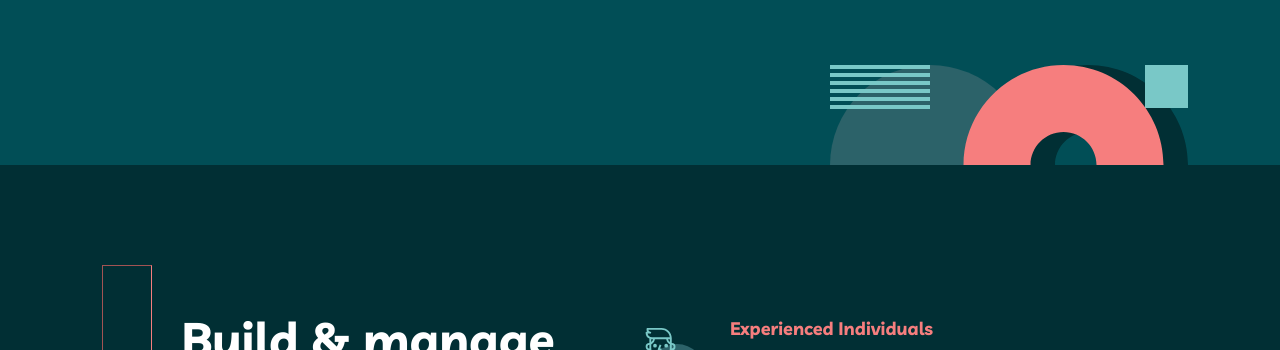
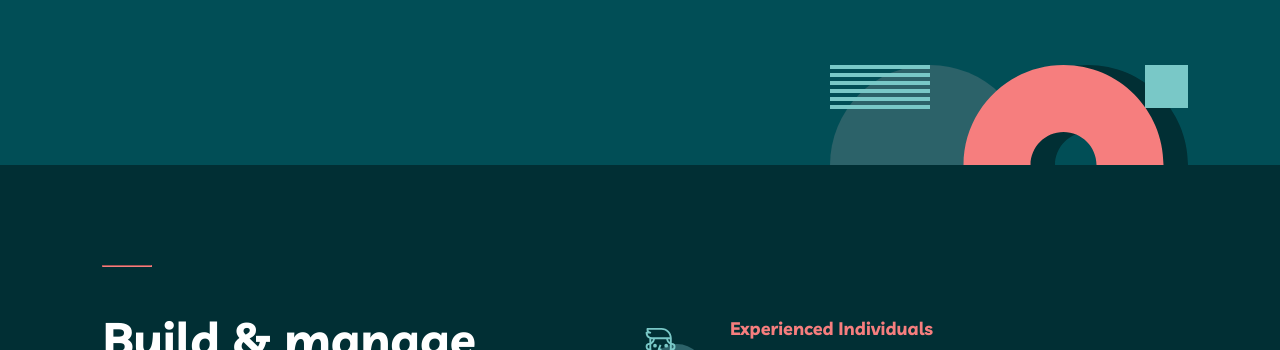
Before and after one commit to Diarrah/FEM-Prem-MyTeam, a plain HTML site: page index.html in a window 1280 px wide. Shown: the part 450-800 px from the top of the page. Drawn offline with Linux system fonts and the light colour scheme.

Commit message:
HR tag position: absolute

```diff
--- a/styles/_home.scss
+++ b/styles/_home.scss
@@ -67,9 +67,9 @@
     padding-top: 150px;
     padding-bottom: 150px;
     hr {
-        position: relative;
+        position: absolute;
         border-color: $coral;
-        top: -50px;
+        top: 100px;
     }
     h2 { flex: 0 0 40% }
 
@@ -101,6 +101,7 @@
         padding-top: 120px;
         padding-bottom: 100px;
         flex-direction: column;
+        hr { top: 70px }
         h2 {
             margin-bottom: 70px;
             width: 80%;
```
Also changed, not shown: styles/main.css, 1 other file.
